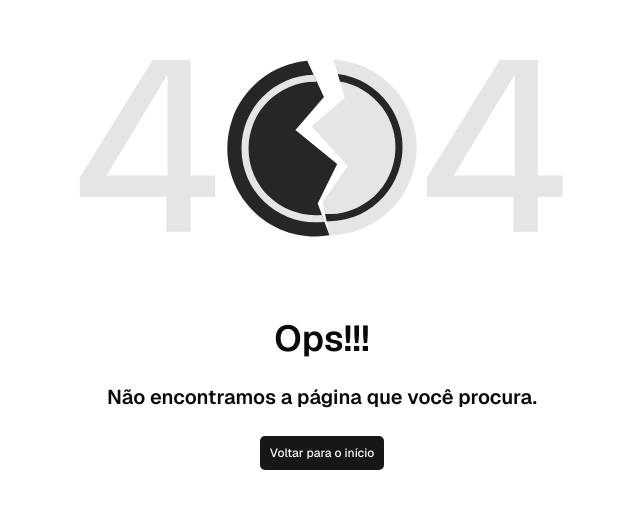
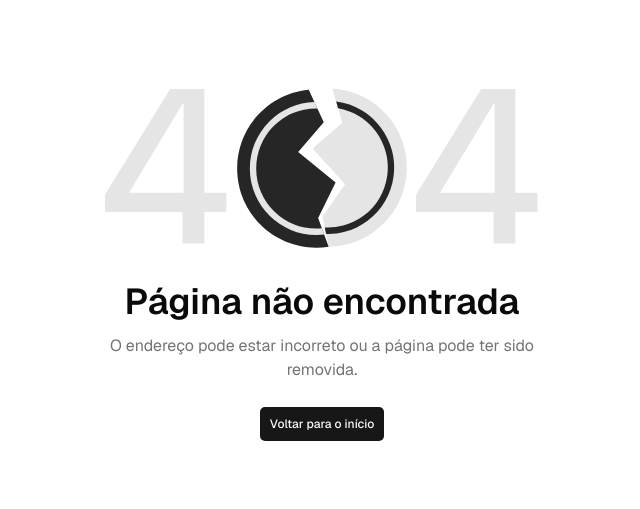
Before and after one commit to prof-ramos/estudos-gaya, a React (Vite) app: page /404 in a window 1280 px wide. Shown: the part 135-644 px from the top of the page, without its empty margins (318-958 px from the left). Built offline with nearby package versions, Linux system fonts and the light colour scheme; no server answers.

Commit message:
fix: improve custom 404 page

```diff
--- a/src/views/auth/error/index.tsx
+++ b/src/views/auth/error/index.tsx
@@ -1,29 +1,46 @@
-import { Button } from "@/components/ui/button";
-import { Link } from "react-router";
-import errorpage from "@/assets/images/backgrounds/404.svg"
+import { Button } from '@/components/ui/button';
+import { Link } from 'react-router';
+import errorpage from '@/assets/images/backgrounds/404.svg';
+import { useEffect } from 'react';
 
 const Error = () => {
+  useEffect(() => {
+    document.title = 'Página não encontrada | Estudos Gaya';
+    const description =
+      'A página solicitada não foi encontrada no Estudos Gaya. Volte para a visão geral do plano de estudos.';
+    let meta = document.querySelector<HTMLMetaElement>('meta[name="description"]');
+
+    if (!meta) {
+      meta = document.createElement('meta');
+      meta.name = 'description';
+      document.head.appendChild(meta);
+    }
+
+    meta.content = description;
+  }, []);
+
   return (
-    <>
-      <div className="h-screen flex items-center justify-center ">
-        <div className="text-center">
+    <main className="flex min-h-svh items-center justify-center p-6">
+      <div className="w-full max-w-xl text-center">
         <img
           src={errorpage}
-            alt="Página não encontrada"
-            className="mb-20"
+          alt=""
+          aria-hidden="true"
+          className="mx-auto mb-8 h-auto w-full max-w-md"
           width={500}
           height={500}
         />
-          <h1 className="text-foreground text-4xl mb-6">Ops!!!</h1>
-          <h6 className="text-xl text-foreground">
-            Não encontramos a página que você procura.
-          </h6>
-          <Button className="mt-6 mx-auto">
-            <Link to="/">Voltar para o início</Link>
+        <h1 className="mb-3 text-3xl font-semibold text-foreground sm:text-4xl">
+          Página não encontrada
+        </h1>
+        <p className="mx-auto max-w-md text-base text-muted-foreground">
+          O endereço pode estar incorreto ou a página pode ter sido removida.
+        </p>
+        <Button className="mx-auto mt-6" render={<Link to="/" />}>
+          Voltar para o início
         </Button>
       </div>
-      </div>
-    </>
+    </main>
   );
 };
 
```
Lines whose indentation alone changed are shown as unchanged.
